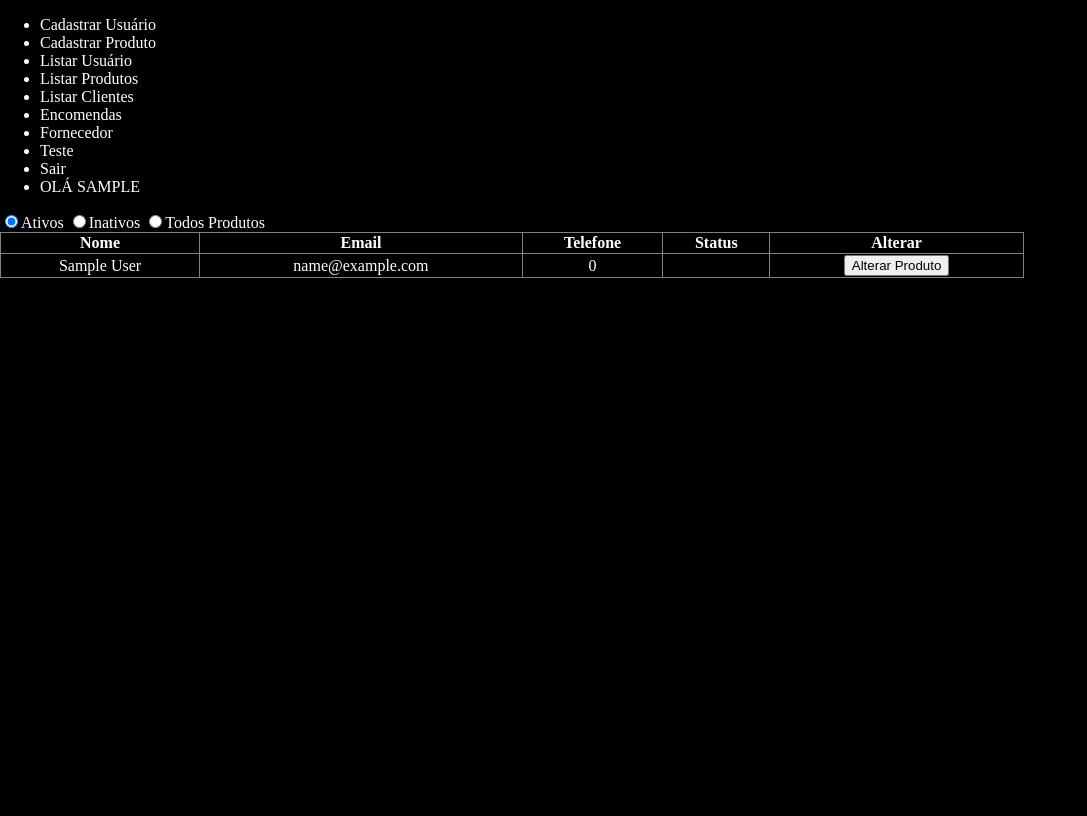
After one commit to Elkenhooff/Fundamentals_PHP, a PHP site: page /listaclientes.php in a window 1280 px wide. The commit adds this page. Shown: the whole page, without its empty margins (0-1087 px from the left). Run offline with PHP 8.4, Linux system fonts and the light colour scheme; the visitor is signed in with stand-in values (Sample User, id 1).

Commit message:
Clientes

```diff
--- a/Salgaderia/alteraprodutos.php
+++ b/Salgaderia/alteraprodutos.php
@@ -43,7 +43,7 @@ while ($coluna = mysqli_fetch_array($retorno)){
 <head>
     <meta charset="UTF-8">
     <meta name="viewport" content="width=device-width, initial-scale=1.0">
-    <title>Altera Produto</title>
+    <title>Altera Produtos</title>
     <link rel="stylesheet" href="./css/style.css">
 </head>
 <body>
--- a/Salgaderia/alterausuarios.php
+++ b/Salgaderia/alterausuarios.php
@@ -33,7 +33,7 @@ while($coluna = mysqli_fetch_array($retorno)){
 <head>
     <meta charset="UTF-8">
     <meta name="viewport" content="width=device-width, initial-scale=1.0">
-    <title>Lista Usuários</title>
+    <title>Altera Usuários</title>
     <link rel="stylesheet" href="./css/style.css">
 </head>
 <body>
--- a/Salgaderia/cabecalho.php
+++ b/Salgaderia/cabecalho.php
@@ -20,10 +20,10 @@ $nomeusuario = $_SESSION['nomeusuario'];
         <nav>
             <ul class="menu">
                 <li><a href="cadastrousuario.php">Cadastrar Usuário</a></li>
+                <li><a href="cadastraproduto.php">Cadastrar Produto</a></li>
                 <li><a href="listausuarios.php">Listar Usuário</a></li>
-                <li><a href="cadastraproduto.php">Cadastrar Produto</a></li>
                 <li><a href="listaprodutos.php">Listar Produtos</a></li>
-                <li><a href="listacliente.php">Listar Clientes</a></li>
+                <li><a href="listaclientes.php">Listar Clientes</a></li>
                 <li><a href="encomendas.php">Encomendas</a></li>
                 <li><a href="fornecedor.php">Fornecedor</a></li>
                 <li id="" onmousemove="fornecedor()" onmouseleave="fornecedor2()">Teste<ul id="teste">
--- /dev/null
+++ b/Salgaderia/listaclientes.php
@@ -0,0 +1,65 @@
+<?php
+include("cabecalho.php");
+
+$sql = "SELECT cli_nome, cli_email, cli_telefone, cli_status, cli_id FROM cliente;";
+$retorno = mysqli_query($link, $sql);
+$ativo = "s";
+
+if($_SERVER['REQUEST_METHOD'] == 'POST') {
+    $ativo = $_POST['ativo'];
+
+    if ($ativo == 's'){
+        $sql = "SELECT cli_nome, cli_email, cli_telefone, cli_status, cli_id FROM cliente;";
+        $retorno = mysqli_query($link, $sql);
+    }
+    else if ($ativo == 'n'){
+        $sql = "SELECT cli_nome, cli_email, cli_telefone, cli_status, cli_id FROM cliente;";
+        $retorno = mysqli_query($link, $sql);
+    }
+    else{
+        $sql = "SELECT cli_nome, cli_email, cli_telefone, cli_status, cli_id FROM cliente;";
+        $retorno = mysqli_query($link, $sql);
+    }
+}
+
+?>
+
+<!DOCTYPE html>
+<html lang="pt-br">
+<head>
+    <meta charset="UTF-8">
+    <meta name="viewport" content="width=device-width, initial-scale=1.0">
+    <title>Lista Clientes</title>
+    <link rel="stylesheet" href="./css/style.css">
+</head>
+<body>
+        <form action="listaclientes.php" method="post">
+            <input type="radio" name="ativo" class="radio" value="s" required onclick="submit()"<?= $ativo == "s"?"checked":""?>>Ativos
+            <input type="radio" name="ativo" class="radio" value="n" required onclick="submit()"<?= $ativo == "n"?"checked":""?>>Inativos
+            <input type="radio" name="ativo" class="radio" value="todos" required onclick="submit()"<?= $ativo == "todos"?"checked":""?>>Todos Produtos
+        </form>
+        <table border="1">
+            <tr>
+                <th>Nome</th>
+                <th>Email</th>
+                <th>Telefone</th>
+                <th>Status</th>
+                <th>Alterar</th>
+            </tr>
+        <!-- Trazendo dados da tabela -->
+        <?php
+            while($tbl = mysqli_fetch_array($retorno)){
+                ?>
+                <tr>
+                <td><?=$tbl[0]?></td>
+                <td><?=$tbl[1]?></td>
+                <td><?=$tbl[2]?></td>
+                <td><?=$tbl[3]?></td>
+                <td><a href="alteraclientes.php?id=<?=$tbl[4]?>"><input type="button" value="Alterar Produto"></td>
+                </tr>
+                <?php
+            }
+            ?>
+        </table>
+</body>
+</html>
```
Also changed, not shown: Salgaderia/alteraclientes.php (added, +26 -0 lines).
